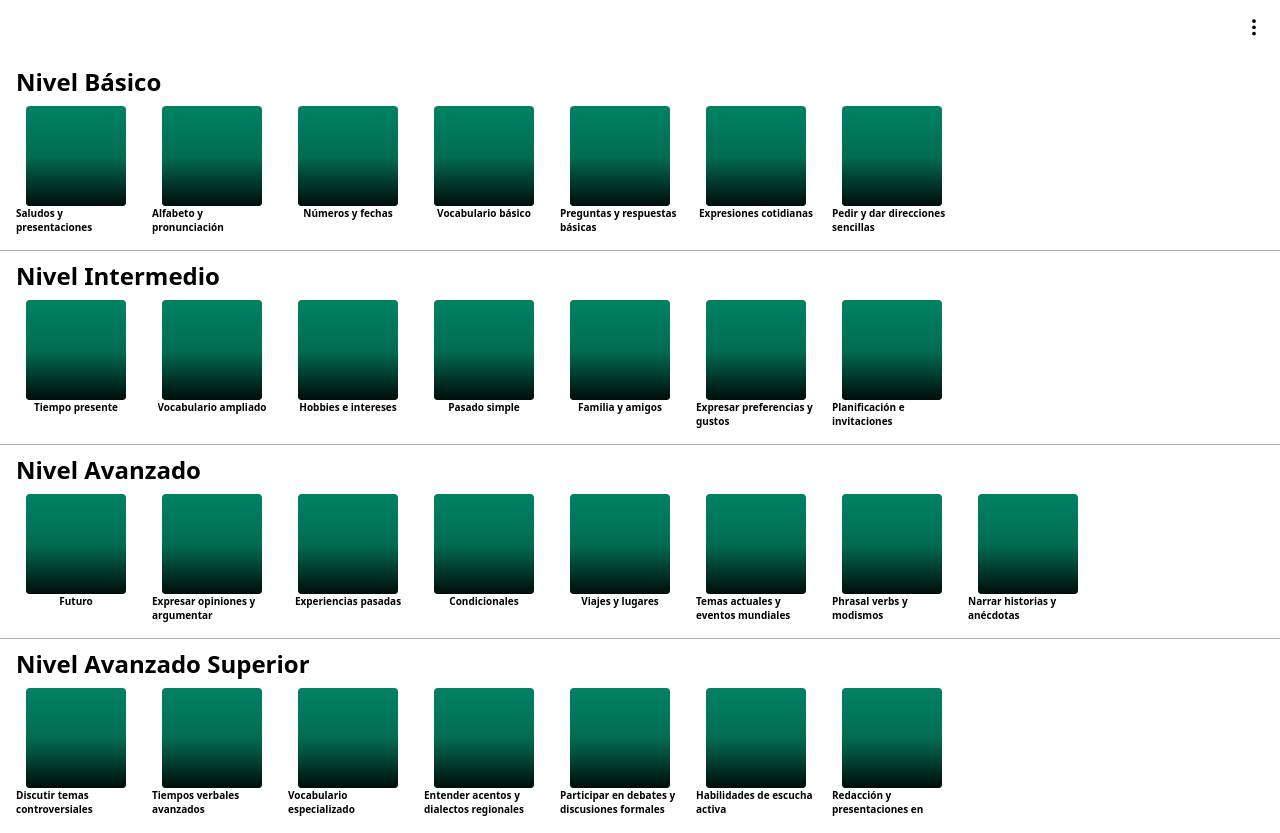
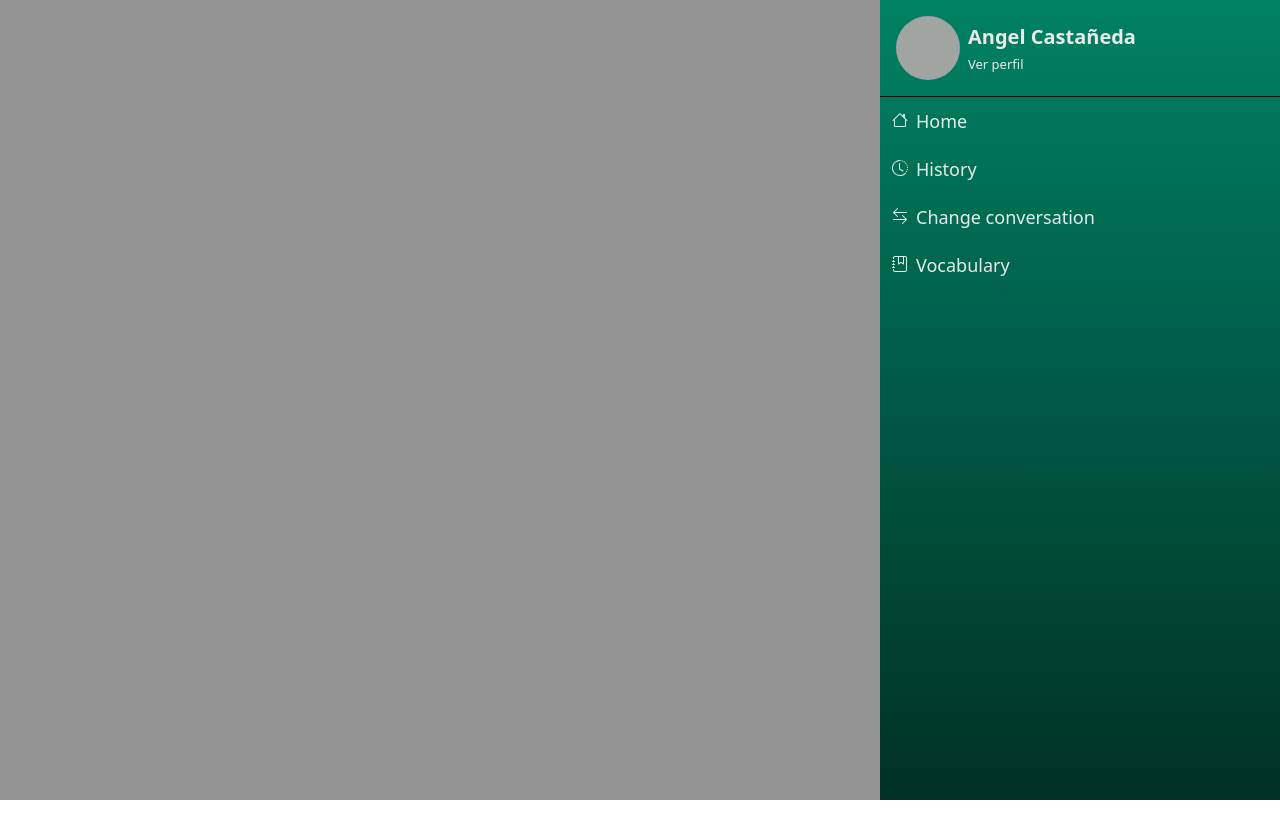
Before and after one commit to AngelCstd/Chatea-en-ingles, a React (Vite) app in the folder poliChat/: page / in a window 1280 px wide. After the commit the page ends 800 px from the top, so only its background shows below. Built offline with nearby package versions, Linux system fonts and the light colour scheme.

Commit message:
Arreglado

```diff
--- a/poliChat/src/App.jsx
+++ b/poliChat/src/App.jsx
@@ -7,7 +7,8 @@ function App() {
   return (
     <>
       <BarNav/>
-      <Home/>
+      {/*<Home/>*/}
+
     </>
   )
 }
--- a/poliChat/src/Components/BarNav/BarNav.css
+++ b/poliChat/src/Components/BarNav/BarNav.css
@@ -23,6 +23,7 @@
 }
 .nav__list{
     width: 85vw;
+    max-width: 400px;
     background: linear-gradient(#008262,#003027);
     height: 100vh;
     display: flex;
--- a/poliChat/src/Components/BarNav/index.jsx
+++ b/poliChat/src/Components/BarNav/index.jsx
@@ -9,7 +9,6 @@ export function BarNav() {
 
     function handleShowNav() {
         setShowNav(!showNav)
-
     }
 
     function handleClickOutside(e){
@@ -18,6 +17,7 @@ export function BarNav() {
         }
     }
     useEffect(()=>{
+        /*VERIFICAR SI TIENE LA CLASE Y SI LA TIENE PODER QUITARSELA*/
         refMenu.current.classList.toggle("nav__nav--show")
         if(showNav){
             document.addEventListener("click",handleClickOutside)
@@ -29,7 +29,7 @@ export function BarNav() {
 
     return (
         <header className="nav__header">
-            <nav ref={refMenu} className="nav__nav">
+            <nav ref={refMenu} className="nav__nav nav__nav--show">
                 <ul className="nav__list">
                     <li className="nav__item nav__item--perfil">
                         <div className="imagen"></div>
```
Also changed, not shown: poliChat/src/Views/Chat/Chat.css (added), poliChat/src/Views/Chat/index.jsx (added).
